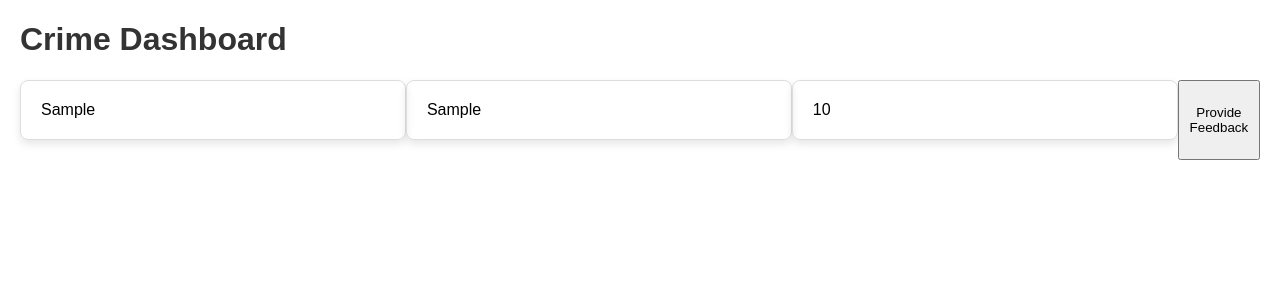
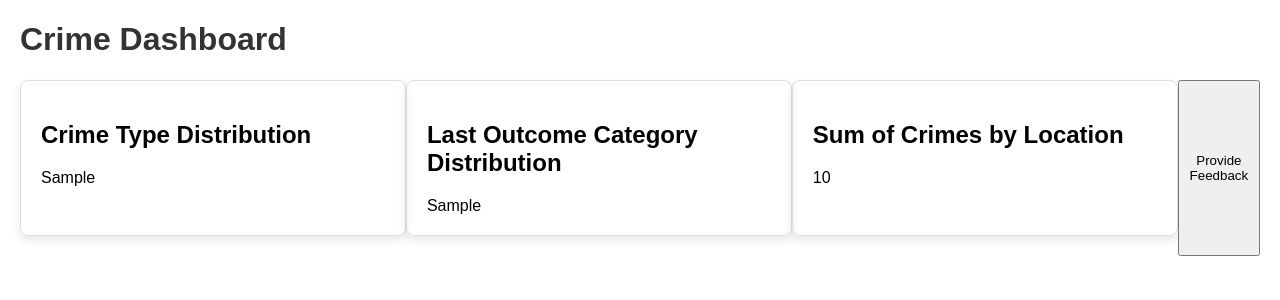
Before and after one commit to WWatson2000/dashboard, a Flask app: template templates/index.html in a window 1280 px wide. Shown: the top 300 px of the page. Run offline with Flask 3, Linux system fonts and the light colour scheme; the template is opened without the code that fills it: most values are stand-ins (such as "Sample title", 1, 10 or a date in 2020); parts of the project's set-up code (start-up, migrations or seed data) failed here and were passed over.

Commit message:
Amending the layout

```diff
--- a/templates/index.html
+++ b/templates/index.html
@@ -11,14 +11,17 @@
 
     <div class="container">
         <div class="chart-container">
+            <h2>Crime Type Distribution</h2>
             {{ crime_type_chart_html|safe }}
         </div>
 
         <div class="chart-container">
+            <h2>Last Outcome Category Distribution</h2>
             {{ outcome_category_chart_html|safe }}
         </div>
 
         <div class="chart-container">
+            <h2>Sum of Crimes by Location</h2>
             {{ location_sum_chart_html|safe }}
         </div>
 
```
Also changed, not shown: 1 other file.
